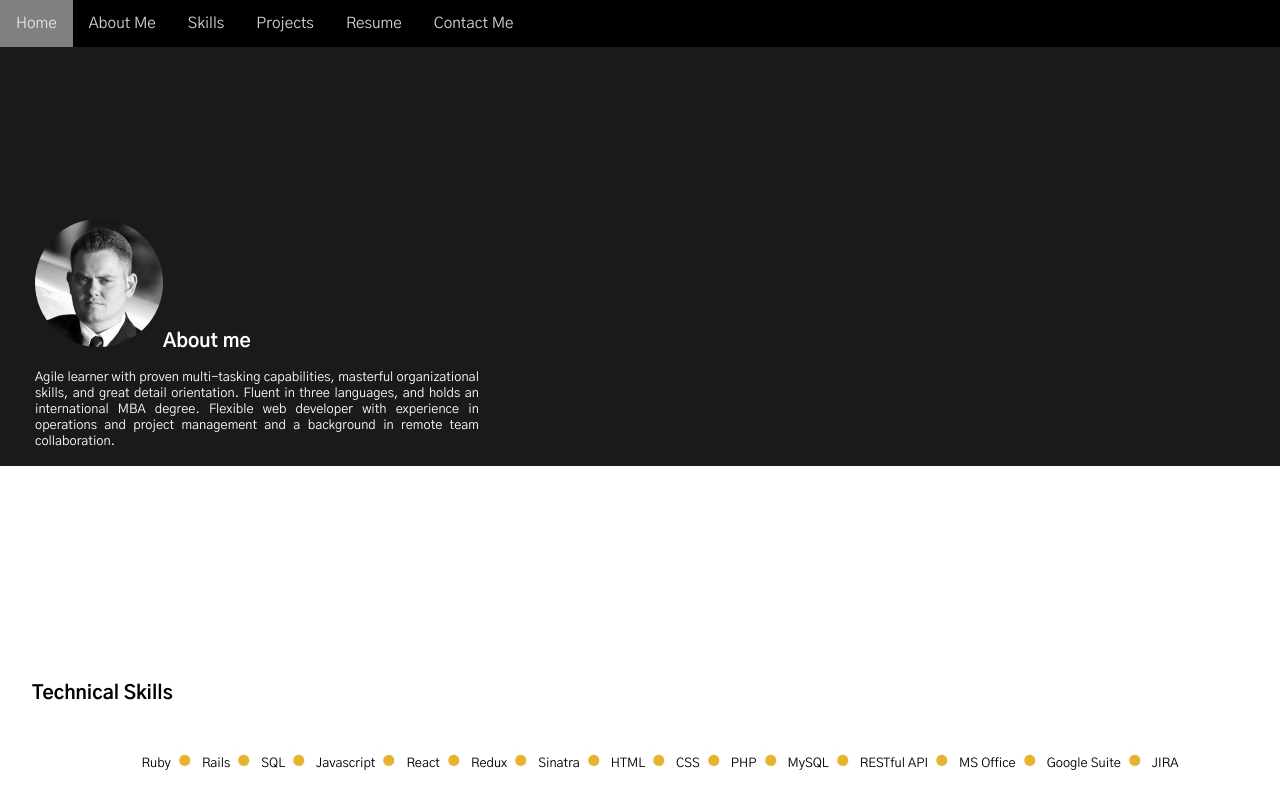
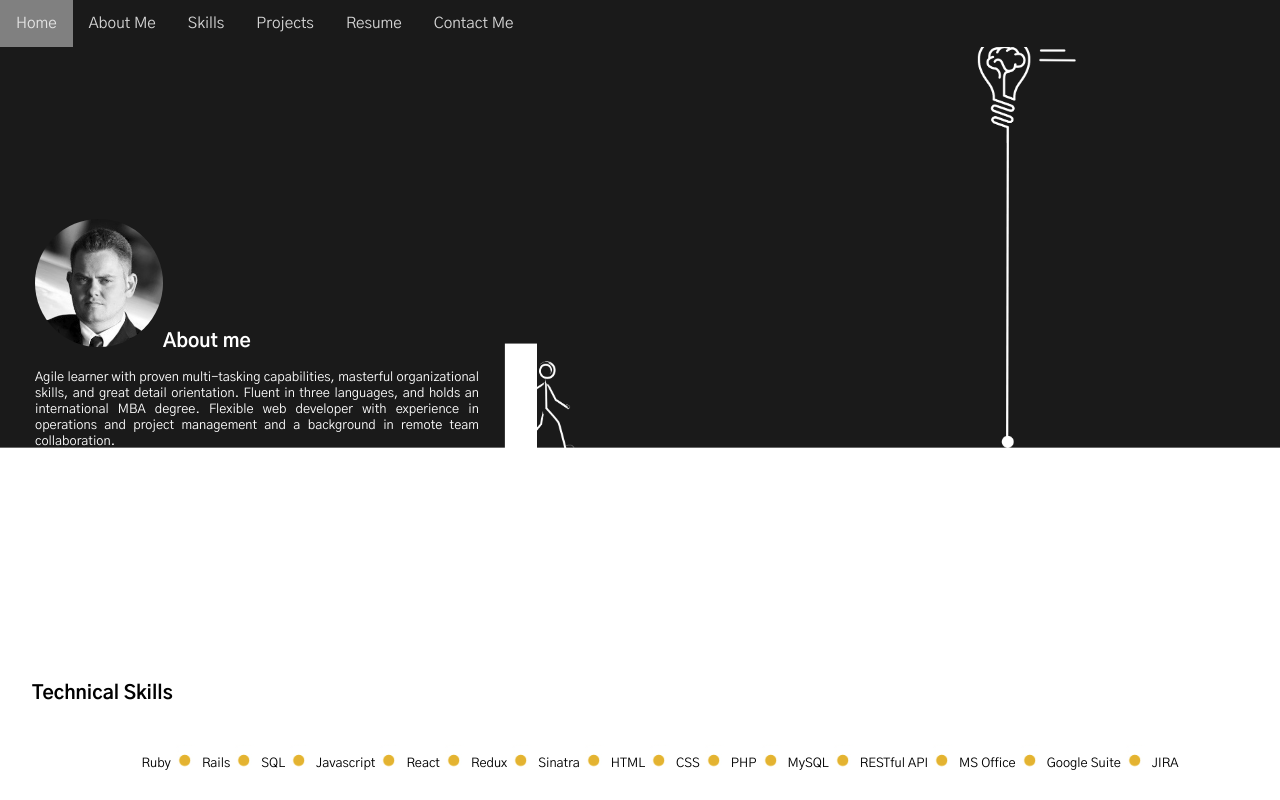
Before and after one commit to nicksolony/portfolio-frontend, a React (Create React App) app: page / in a window 1280 px wide. Shown: the top 800 px of the page. Built offline with nearby package versions, Linux system fonts and the light colour scheme.

Commit message:
updated background color for header section

```diff
--- a/src/App.css
+++ b/src/App.css
@@ -76,7 +76,7 @@ body {
   padding: 0;
   width: 100%; */
   overflow: hidden;
-  background-color:black;
+  background-color:#1a1a1a;
   width: 100vw;
 }
 
@@ -153,12 +153,11 @@ body {
 } */
 #About {
   background-image: url("./imgs/BG3.gif");
-  background-color: Black;
-  background-size: auto 100vh;
+  background-color:#1a1a1a;
+  background-size: 100vw;
   background-repeat: no-repeat;
   color: white;
-  width: 100vw;
-
+  width: 100%;
 }
 
 #About .photo {
```
